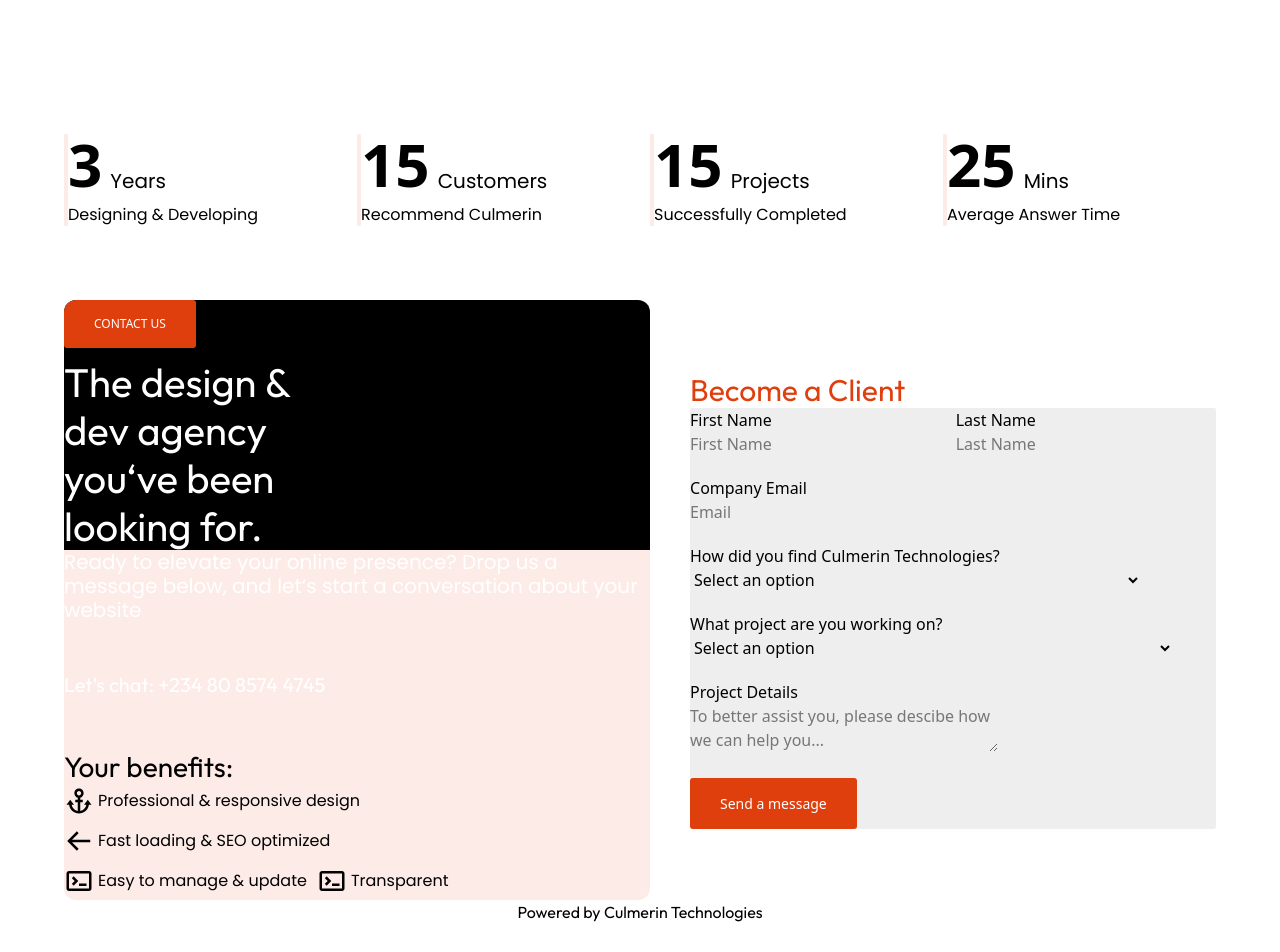
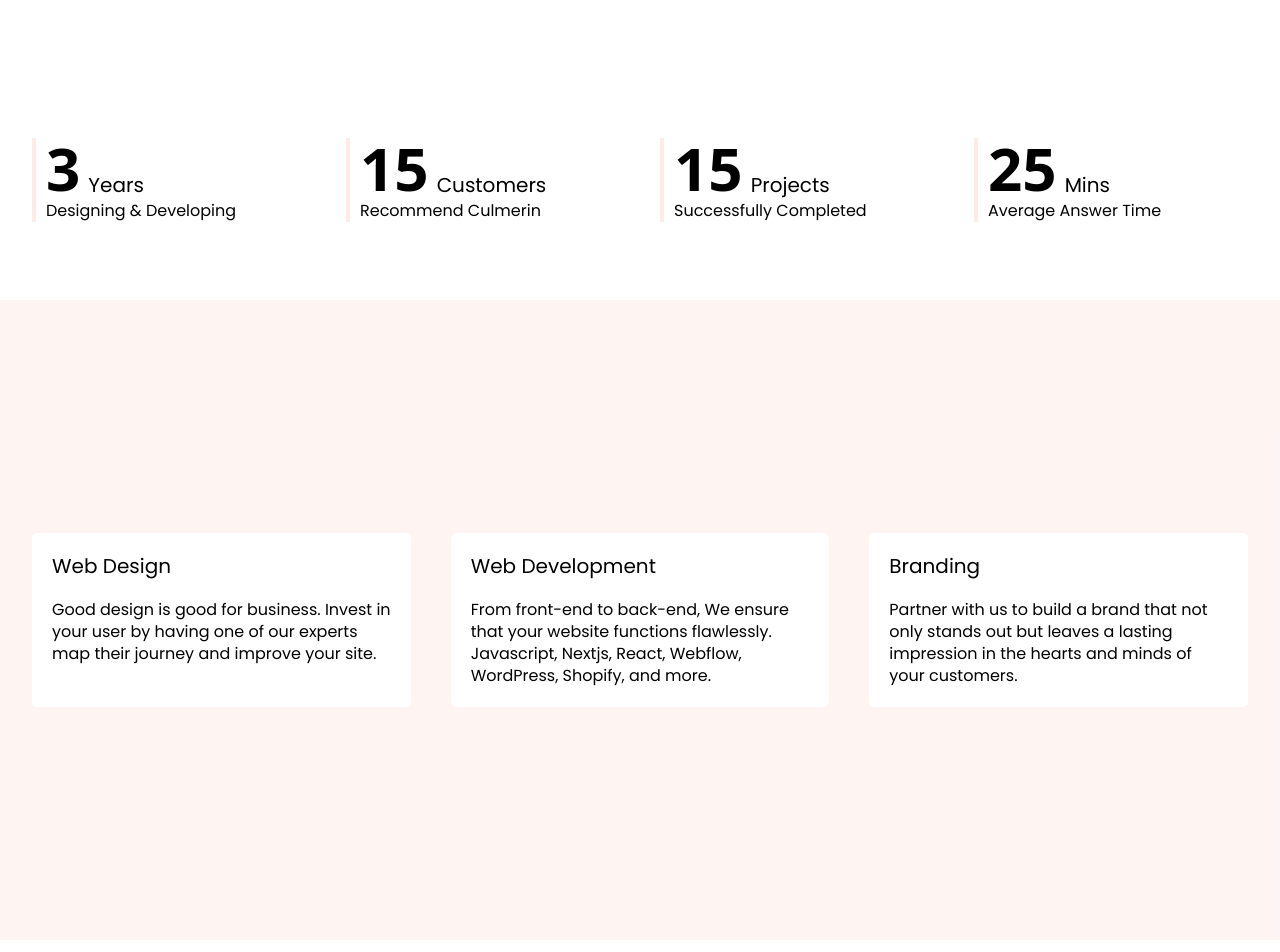
Before and after one commit to agedet/culmerin, a Next.js app: page / in a window 1280 px wide. Shown: the part 840-1792 px from the top of the page. Before the commit the page ends 1764 px from the top, so only its background shows below. Built offline with nearby package versions, Linux system fonts and the light colour scheme.

Commit message:
feat: contact section

```diff
--- a/src/app/globals.css
+++ b/src/app/globals.css
@@ -143,12 +143,36 @@
   border-radius: 3px;
 }
 
-.myPadding {
+.my-padding-button {
   padding: 15px 30px;
 }
 
-.myPadding2xl {
-  padding: 30px 20px;
+.my-padding-container {
+  padding: 0px 10px;
+}
+
+.my-padding-container-1 {
+  padding: 5px 10px;
+}
+
+.my-padding-container-2 {
+  padding: 20px 20px;
+}
+
+.my-padding-container-3 {
+  padding: 50px 0px;
+}
+
+.my-padding-container-4 {
+  padding: 40px 30px;
+}
+
+.my-padding-form-1 {
+  padding: 10px 20px;
+}
+
+.my-margin-form-1 {
+  margin: 10px 0px;
 }
 
 .notScrolled {
--- a/src/app/page.tsx
+++ b/src/app/page.tsx
@@ -1,6 +1,7 @@
 import Contact from "@/components/Contact";
 import HeroSection from "@/components/HeroSection";
 import HeroStats from "@/components/HeroStats";
+import ServiceSection from "@/components/ServiceSection";
 
 
 export default function Home() {
@@ -8,6 +9,7 @@
     <div>
       <HeroSection />
       <HeroStats />
+      <ServiceSection />
       <Contact />
 
     </div>
--- a/src/components/Contact.tsx
+++ b/src/components/Contact.tsx
@@ -1,67 +1,82 @@
 import React from 'react'
-import { BiAnchor, BiArrowBack, BiTerminal } from 'react-icons/bi'
+import { LuCircleCheck } from 'react-icons/lu'
 
 function Contact() {
   return (
-    <div className='bg-accen flex justify-center items-center h-auto md:h-[100v]' id='contact'>
-        <div className='@container w-[100%] lg:w-[90%]'>
-            <div className='flex flex-col justify-between items-center gap-40 rounded-xs lg:flex-row lg:gap-40'>
+    <div className=' flex justify-center items-center my-padding-container-3 h-auto md:h-auto' id='contact'>
+        <div className='@container w-[100%] lg:w-[95%]'>
+            <div className='flex flex-col justify-between items-center gap-40 lg:flex-row lg:gap-40'>
                 <div className='flex flex-col items-center'>
-                    <div className='h-[250px] flex flex-col justify-between w-full px-[20px] py-[30px] bg-[#000000] rounded-t-xl overflow-hidden'>
+                    <div className='h-[250px] flex flex-col justify-between w-full px-[20px] py-[30px] bg-[#000000] lg:rounded-t-xl lg:overflow-hidden my-padding-container-2'>
                         <div>
-                            <button className='rounded-sm bg-accent px-[15px] py-[5px] font-medium text-[12px] text-white'>
+                            <button className='rounded-sm bg-accent my-padding-container-1 font-medium text-[12px] text-white'>
                                 CONTACT US
                             </button>
                         </div>
 
-                        <div className='w-[70%]'>
-                            <h2 className='text-[#ffffff] text-[40px] w-[70%] font-700 leading-[48px]'>
+                        <div className='w-[95%] md:w-[80%] lg:w-[90%]'>
+                            <h2 className='text-[#ffffff] text-[40px] w-[100%] font-700 leading-[48px] md:w-[80%] lg:w-[90%]'>
                                 The design & dev agency you&lsquo;ve been looking for.
                             </h2>
                         </div>
                     </div>
-                    <div className='h-[350px] flex flex-col gap-[50px] w-full px-[20px] py-[30px] bg-accent/10 rounded-b-xl overflow-hidden'>
+
+                    <div className='h-[450px] flex flex-col gap-[50px] w-full px-[20px] py-[30px] bg-accent/10 lg:rounded-b-xl lg:overflow-hidden my-padding-container-2'>
                         <div>
-                            <p className='text-[#ffffff] text-[20px] font-400 leading-[24px]'>
+                            <p className='text-[#000000]/70 text-[20px] font-400 leading-[26px] w-[100%] md:w-[70%] lg:w-[70%]'>
                                 Ready to elevate your online presence? Drop us a message below, and let&lsquo;s start a conversation about your website
                             </p>
                         </div>
 
                         <div>
-                            <h3 className='text-[#ffffff] text-[20px] font-600 leading-[26px]'>
+                            <h2 className='text-[#000000] text-[20px] font-700 leading-[26px]'>
                                 Let&apos;s chat: +234 80 8574 4745
-                            </h3>
+                            </h2>
                         </div>
 
-                        <div className='w-[70%] text-[#000000]'>
-                            <h2 className='text-[#000000] text-[28px] w-[70%] font-700 leading-[38px]'>
+                        <div className='flex flex-col w-[100%] gap-20 text-[#000000] lg:w-[100%]'>
+                            <h3 className='text-[#000000] text-[24px] w-[70%] font-700 leading-[30px]'>
                                 Your benefits: <br />
-                            </h2>
+                            </h3>
 
-                            <div className='flex flex-wrap gap-10'>
-                                <div className='flex gap-4 items-center'>
-                                    <BiAnchor className='text-[30px]' />
+                            <div className='grid grid-cols-2 gap-20 w-full md:grid-cols-2 lg:grid-cols-2 lg:w-[100%]'>
+                                <div className='flex gap-10 items-center'>
+                                    <LuCircleCheck className='text-[30px]' />
                                     <p className='text-[#000000] text-[16px] font-400 leading-[22px]'>
-                                        Professional & responsive design
+                                        Professional design
                                     </p>
                                 </div>
 
-                                <div className='flex gap-4 items-center'>
-                                    <BiArrowBack className='text-[30px]' />
+                                <div className='flex gap-10 items-center'>
+                                    <LuCircleCheck className='text-[30px]' />
                                     <p className='text-[#000000] text-[16px] font-400 leading-[22px]'>
-                                        Fast loading & SEO optimized
+                                        Responsive design
                                     </p>
                                 </div>
 
-                                <div className='flex gap-4 items-center'>
-                                    <BiTerminal className='text-[30px]' />
+                                <div className='flex gap-10 items-center'>
+                                    <LuCircleCheck className='text-[30px]' />
+                                    <p className='text-[#000000] text-[16px] font-400 leading-[22px]'>
+                                        Fast loading
+                                    </p>
+                                </div>
+
+                                <div className='flex gap-10 items-center'>
+                                    <LuCircleCheck className='text-[30px]' />
+                                    <p className='text-[#000000] text-[16px] font-400 leading-[22px]'>
+                                        SEO optimized
+                                    </p>
+                                </div>
+
+                                <div className='flex gap-10 items-center'>
+                                    <LuCircleCheck className='text-[30px]' />
                                     <p className='text-[#000000] text-[16px] font-400 leading-[22px]'>
                                         Easy to manage & update
                                     </p>
                                 </div>
 
-                                <div className='flex gap-4 items-center'>
-                                    <BiTerminal className='text-[30px]' />
+                                <div className='flex gap-10 items-center'>
+                                    <LuCircleCheck className='text-[30px]' />
                                     <p className='text-[#000000] text-[16px] font-400 leading-[22px]'>
                                         Transparent
                                     </p>
@@ -72,19 +87,21 @@
                 </div>
 
                 {/* Form */}
-                <div className='@container w-[95%] mx-20 flex justify-between items-center rounded-xs lg:w-[90%]'>
-                    <div>
-                        <h2 className='text-[#df3e0d] text-[30px] font-600 leading-[36px]'>
-                        Become a Client
-                        </h2>
+                <div className='flex justify-center items-center rounded-xs gap-10'>
+                    <div className='flex flex-col items-center gap-30 w-full'>
+                        <div className='flex flex-col items-center gap-10 '>
+                            <h2 className='text-[#df3e0d] text-[20px] font-600 leading-[26px] text-center'>
+                            Become a Client
+                            </h2>
 
-                        {/* <div className='flex gap-4 items-center p-10'>
-                            <span className='border-b-2 w-full'></span>
-                            <span><BiAnchor className='text-[20px]' /></span>
-                            <span className='border-b-2 w-full'></span>
-                        </div> */}
+                            <div className='flex gap-4 items-center p-10'>
+                                <span className='border-b-2 w-full'></span>
+                                {/* <span><BiAnchor className='text-[20px]' /></span> */}
+                                <span className='border-b-2 w-full'></span>
+                            </div>
+                        </div>
 
-                        <form className='flex flex-col justify-start items-start gap-[20px] px-[20px] py-[20px] bg-[#eeeeee] rounded-xs'>
+                        <form className='flex flex-col justify-start items-start gap-[20px] px-[20px] py-[20px] bg-[#eeeeee] rounded-xs my-padding-container-4'>
                             <div className='flex flex-col items-center gap-4 md:flex-row'>
                                 <div>
                                     <label htmlFor='name'>First Name</label>
@@ -93,7 +110,7 @@
                                         id='firstName'
                                         name='firstName'
                                         placeholder='First Name'
-                                        className='w-full'
+                                        className='w-full my-padding-form-1 my-margin-form-1 border-2 border-[#000000] rounded-xs'
                                     />
                                 </div>
 
@@ -104,7 +121,7 @@
                                         id='lastName'
                                         name='lastName'
                                         placeholder='Last Name'
-                                        className='w-full'
+                                        className='w-[100%] my-padding-form-1 my-margin-form-1 border-2 border-[#000000] rounded-xs'
                                     />
                                 </div>
                             </div>
@@ -116,7 +133,7 @@
                                     id='email'
                                     name='email'
                                     placeholder='Email'
-                                    className='w-full'
+                                    className='w-full my-padding-form-1 my-margin-form-1 border-2 border-[#000000] rounded-xs'
                                 />
                             </div>
 
@@ -125,7 +142,7 @@
                                 <select
                                     id='findus'
                                     name='findus'
-                                    className='w-full'
+                                    className='w-full my-padding-form-1 my-margin-form-1 border-2 border-[#000000] rounded-xs'
                                 >
                                     <option defaultValue=''>Select an option</option>
                                     <option value=''>Google</option>
@@ -142,7 +159,7 @@
                                 <select
                                     id='projectType'
                                     name='projectType'
-                                    className='w-full'
+                                    className='w-full my-padding-form-1 my-margin-form-1 border-2 border-[#000000] rounded-xs'
                                 >
                                     <option defaultValue=''>Select an option</option>
                                     <option value=''>Web Development</option>
@@ -159,7 +176,7 @@
                                     id='projectDetails'
                                     name='projectDetails'
                                     placeholder='To better assist you, please descibe how we can help you...'
-                                    className='w-full'
+                                    className='w-full my-padding-form-1 my-margin-form-1 border-2 border-[#000000] rounded-xs'
                                 />
                             </div>
 
--- a/src/components/Header.tsx
+++ b/src/components/Header.tsx
@@ -3,7 +3,6 @@
 import Image from 'next/image';
 import Link from 'next/link'
 import { useEffect, useState } from 'react';
-import { LuMenu } from 'react-icons/lu';
 
 
 const Header = () => {
@@ -32,7 +31,7 @@
 
   return (
     <div className={isScrolled ? 'isScrolled' : 'notScrolled'}>
-        <div className="@container w-[95%] lg:w-[90%]">
+        <div className="@container w-[95%] lg:w-[95%]">
             <div className='flex justify-between items-center'>
                 <div className='w-[200px]'>
                     <Link href="/" >
@@ -117,8 +116,6 @@
                             <span className='block h-2 w-32 animate-pulse bg-black'></span>
                             <span className='block h-2 w-25 animate-pulse bg-black'></span>
                             <span className='block h-2 w-23 animate-pulse bg-black'></span>
-
-                            {/* <LuMenu className='text-[#000000] h-1 w-1 animate-pulse' /> */}
                         </div>
 
                         {/* NAV MENU */}
--- a/src/components/HeroSection.tsx
+++ b/src/components/HeroSection.tsx
@@ -4,7 +4,7 @@
 function HeroSection() {
   return (
     <div className='flex justify-center items-center h-auto lg:h-[100vh]'>
-      <main className='@container w-[95%] lg:w-[90%]'>
+      <main className='@container w-[95%] lg:w-[95%]'>
         <div className='flex flex-col justify-between items-center gap-40 border-b-3 border-b-accent/5 rounded-xs lg:flex-row lg:gap-10'>
           <div className='flex flex-col gap-20 pr-[20px] w-full lg:w-[50%]'>
             <h2 className='font-family text-[#000000] text-[60px] font-700 leading-[66px] w-full lg:w-[80%]'>
--- a/src/components/HeroStats.tsx
+++ b/src/components/HeroStats.tsx
@@ -29,17 +29,17 @@
 function HeroStats() {
   return (
     <section className='flex justify-center items-center h-[50vh] sm:h-[50vh] md:h-[50vh] lg:h-[30vh]'>
-        <div className='@container w-[95%] lg:w-[90%]'>
-            <div className='grid grid-cols-2 gap-40 justify-between sm:grid-cols-2 lg:gap-20 lg:grid-cols-4'>
+        <div className='@container w-[95%] lg:max-w-[95%] mx-auto'>
+            <div className='grid grid-cols-2 gap-40 justify-between sm:grid-cols-2 lg:gap-40 lg:grid-cols-4'>
                 {stats.map((item, index) => {
                     return (
-                        <div key={index} className=' border-l-4 border-accent/10 flex flex-col gap-10 text-center p-10 '>
+                        <div key={index} className=' border-l-4 border-accent/10 flex flex-col gap-2 text-center my-padding-container'>
                             <div className='flex gap-8 justify-start items-end'>
                                 <CountUp
                                     end={item.num}
                                     duration={5}
                                     delay={2}
-                                    className="text-4xl xl:text-6xl font-extrabold"
+                                    className="text-4xl xl:text-6xl font-bold"
                                 />
 
                                 <p className='text-[20px] leading-[26px] text-end font-600'>
--- /dev/null
+++ b/src/components/ServiceSection.tsx
@@ -0,0 +1,55 @@
+'use client'
+
+import React from 'react'
+
+const services = [
+    {
+        id: 1,
+        service: 'Web Design',
+        text: 'Good design is good for business. Invest in your user by having one of our experts map their journey and improve your site.',
+
+    },
+    {
+        id: 2,
+        service: 'Web Development',
+        text: 'From front-end to back-end, We ensure that your website functions flawlessly. Javascript, Nextjs, React, Webflow, WordPress, Shopify, and more.',
+    },
+    {
+        id: 3,
+        service: 'Branding',
+        text: 'Partner with us to build a brand that not only stands out but leaves a lasting impression in the hearts and minds of your customers.'
+    },
+]
+
+function ServiceSection() {
+  return (
+    <section className='bg-accent/5 flex justify-center items-center my-padding-container-3 h-auto sm:h-auto md:h-auto lg:h-[80vh]'>
+        <div className='@container w-[95%] lg:max-w-[95%] mx-auto'>
+            <div className='grid grid-cols-1 gap-40 justify-between sm:grid-cols-3 lg:gap-40 lg:grid-cols-3'>
+                {services.map((item) => {
+                    return (
+                        <div key={item.id} className=' bg-white rounded-md flex flex-col gap-20 text-center my-padding-container-2'>
+                            <div className='flex gap-8 justify-start items-end'>
+
+
+
+                                <p className='text-[20px] leading-[26px] text-end font-600'>
+                                    {item.service}
+                                </p>
+                            </div>
+                            <div>
+                                <p className='text-[16px] text-start font-400 leading-[22px]'>
+                                    {item.text}
+                                </p>
+                            </div>
+                        </div>
+                    )
+                })}
+            </div>
+        </div>
+
+    </section>
+  )
+}
+
+export default ServiceSection
```
